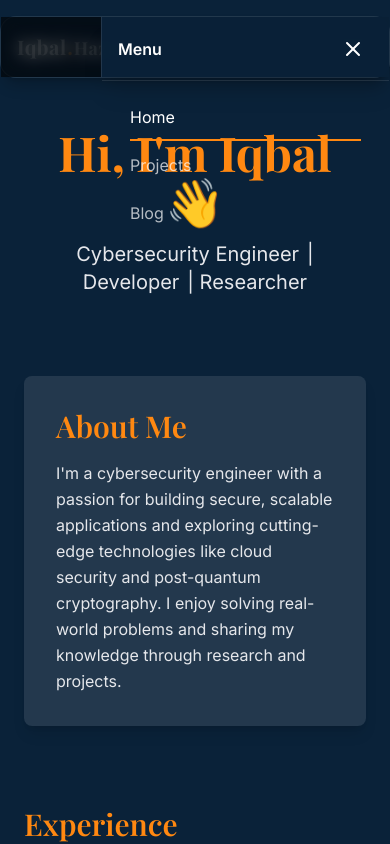
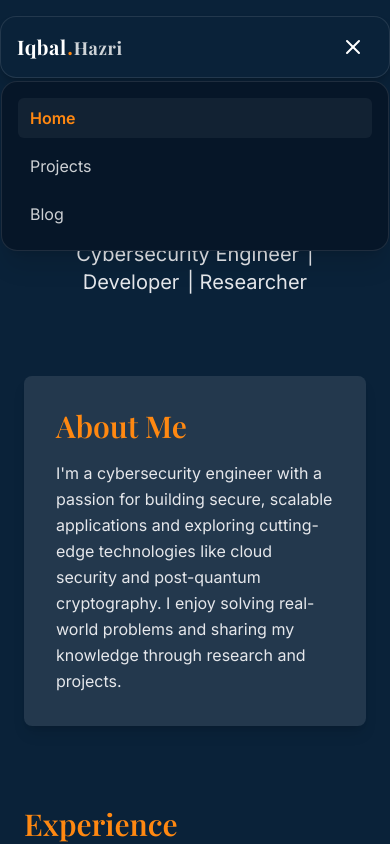
Before and after one commit to IqbalHazri/portfolio-website, a React (Vite) app: page / in a window 390 px wide. Both pictures are taken after a click on the button "Toggle menu". Shown: the top 844 px of the page. Built offline with nearby package versions, Linux system fonts and the light colour scheme; a web font is replaced by a local one.

Commit message:
another fix

```diff
--- a/src/components/Navbar.jsx
+++ b/src/components/Navbar.jsx
@@ -28,7 +28,7 @@ export default function Navbar() {
     `md:w-fit md:min-w-0 w-full ` +
     `md:rounded-full rounded-2xl ` +
     `border border-white/10 shadow-lg shadow-black/20 ` +
-    `bg-[rgb(10,34,57)]/80 backdrop-blur-xl`;
+    `md:bg-[rgb(10,34,57)]/80 md:backdrop-blur-xl bg-[rgb(10,34,57)]`;
 
   return (
     <nav className={navShell}>
@@ -50,41 +50,40 @@ export default function Navbar() {
         {/* Mobile hamburger */}
         <button
           className="md:hidden inline-flex items-center justify-center p-2 rounded-md text-white focus-visible:ring-2 focus-visible:ring-white/40"
-          aria-label="Open menu"
+          aria-label="Toggle menu"
           aria-expanded={open}
-          onClick={() => setOpen(true)}
+          onClick={() => setOpen((prev) => !prev)}
         >
-          <Menu size={24} />
+          {open ? <X size={24} /> : <Menu size={24} />}
         </button>
       </div>
 
-      {/* Overlay */}
+      {/* Mobile dropdown */}
       <div
-        className={`md:hidden fixed inset-0 bg-black/60 backdrop-blur-sm transition-opacity ${open ? "opacity-100 pointer-events-auto" : "opacity-0 pointer-events-none"} z-40`}
-        onClick={() => setOpen(false)}
-      />
-
-      {/* Slide-over panel */}
-      <div
-        className={`md:hidden fixed top-0 right-0 h-full w-72 max-w-[80%] bg-[rgb(10,34,57)]/95 backdrop-blur-xl shadow-xl border-l border-white/10 transition-transform duration-200 ${open ? "translate-x-0" : "translate-x-full"} z-50`}
-        role="dialog"
-        aria-modal="true"
+        className={`md:hidden absolute left-0 right-0 top-full mt-1 rounded-2xl border border-white/10 bg-[rgb(6,22,40)] shadow-xl transition-all duration-200 ${open ? "opacity-100 scale-y-100" : "opacity-0 scale-y-0 pointer-events-none"} origin-top z-50`}
       >
-        <div className="h-16 px-4 flex items-center justify-between border-b border-white/10">
-          <span className="text-white font-semibold">Menu</span>
-          <button
-            className="p-2 rounded-md text-white focus-visible:ring-2 focus-visible:ring-white/40"
-            aria-label="Close menu"
+        <div className="px-4 py-4 flex flex-col gap-2">
+          <NavLink
+            to="/"
+            className={({ isActive }) =>
+              `${linkBase} ${isActive ? "text-[rgb(255,136,17)] font-semibold bg-white/5" : "text-white/80 hover:text-white hover:bg-white/5"}`
+            }
             onClick={() => setOpen(false)}
-          >
-            <X size={24} />
-          </button>
-        </div>
-
-        <div className="px-4 py-4 flex flex-col gap-2">
-          <NavLink to="/" className={({ isActive }) => `${getLinkClass({ isActive })} block`} onClick={() => setOpen(false)}>Home</NavLink>
-          <NavLink to="/projects" className={({ isActive }) => `${getLinkClass({ isActive })} block`} onClick={() => setOpen(false)}>Projects</NavLink>
-          <NavLink to="/blog" className={({ isActive }) => `${getLinkClass({ isActive })} block`} onClick={() => setOpen(false)}>Blog</NavLink>
+          >Home</NavLink>
+          <NavLink
+            to="/projects"
+            className={({ isActive }) =>
+              `${linkBase} ${isActive ? "text-[rgb(255,136,17)] font-semibold bg-white/5" : "text-white/80 hover:text-white hover:bg-white/5"}`
+            }
+            onClick={() => setOpen(false)}
+          >Projects</NavLink>
+          <NavLink
+            to="/blog"
+            className={({ isActive }) =>
+              `${linkBase} ${isActive ? "text-[rgb(255,136,17)] font-semibold bg-white/5" : "text-white/80 hover:text-white hover:bg-white/5"}`
+            }
+            onClick={() => setOpen(false)}
+          >Blog</NavLink>
         </div>
       </div>
     </nav>
```
